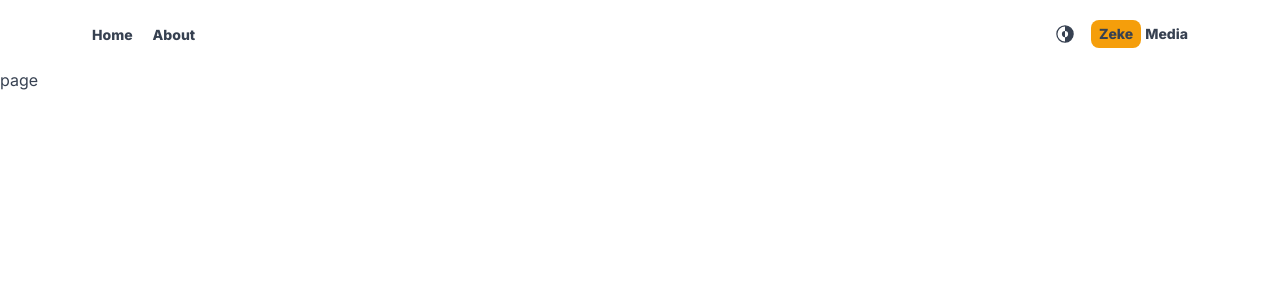
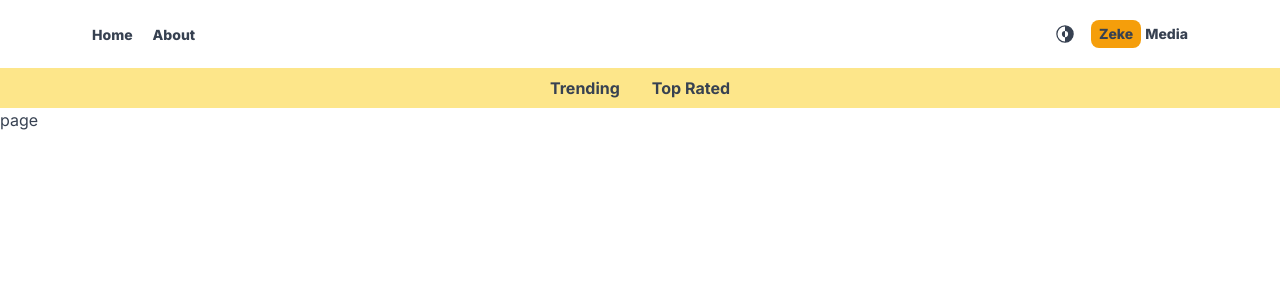
Before and after one commit to Bammytoye/zekemedia, a Next.js app: page / in a window 1280 px wide. Shown: the top 300 px of the page. Built offline with nearby package versions, Linux system fonts and the light colour scheme.

Commit message:
toprated

```diff
--- a/src/app/layout.js
+++ b/src/app/layout.js
@@ -2,6 +2,7 @@ import { Inter } from "next/font/google";
 import "./globals.css";
 import Header from "@/components/Header";
 import Provider from "./Provider";
+import Navbar from "@/components/Navbar";
 
 const inter = Inter({ subsets: ["latin"] });
 
@@ -16,6 +17,7 @@ export default function RootLayout({ children }) {
       <body className={inter.className}>
         <Provider>
           <Header />
+          <Navbar />
           {children}
         </Provider>
       </body>
--- /dev/null
+++ b/src/components/Navbar.jsx
@@ -0,0 +1,11 @@
+import React from 'react'
+import NavbarItem from './NavbarItem'
+
+export default function Navbar() {
+    return (
+        <div className='flex gap-8 justify-center items-center bg-amber-200 dark:bg-gray-300 py-2 cursor-pointer'>
+            <NavbarItem title='Trending' param='fetchTrending'/>
+            <NavbarItem title='Top Rated' param='fetchTopRated'/>
+        </div>
+    )
+}
--- /dev/null
+++ b/src/components/NavbarItem.jsx
@@ -0,0 +1,20 @@
+'use client'
+import React from 'react'
+import Link from 'next/link'
+import { useSearchParams } from 'next/navigation';
+
+export default function NavbarItem({ title, param }) {
+    const searchParams = useSearchParams()
+    const genre = searchParams.get('genre')
+
+    return (
+        <div>
+            <Link
+                href={`/?genre=${param}`}
+                className='dark:text-black hover:text-amber-500 hover:border-b-2 border-amber-500 font-bold dark:hover:border-b-2 dark:border-amber-500 dark:hover:text-amber-500'
+                >
+                {title}
+            </Link>
+        </div>
+    )
+}
```
